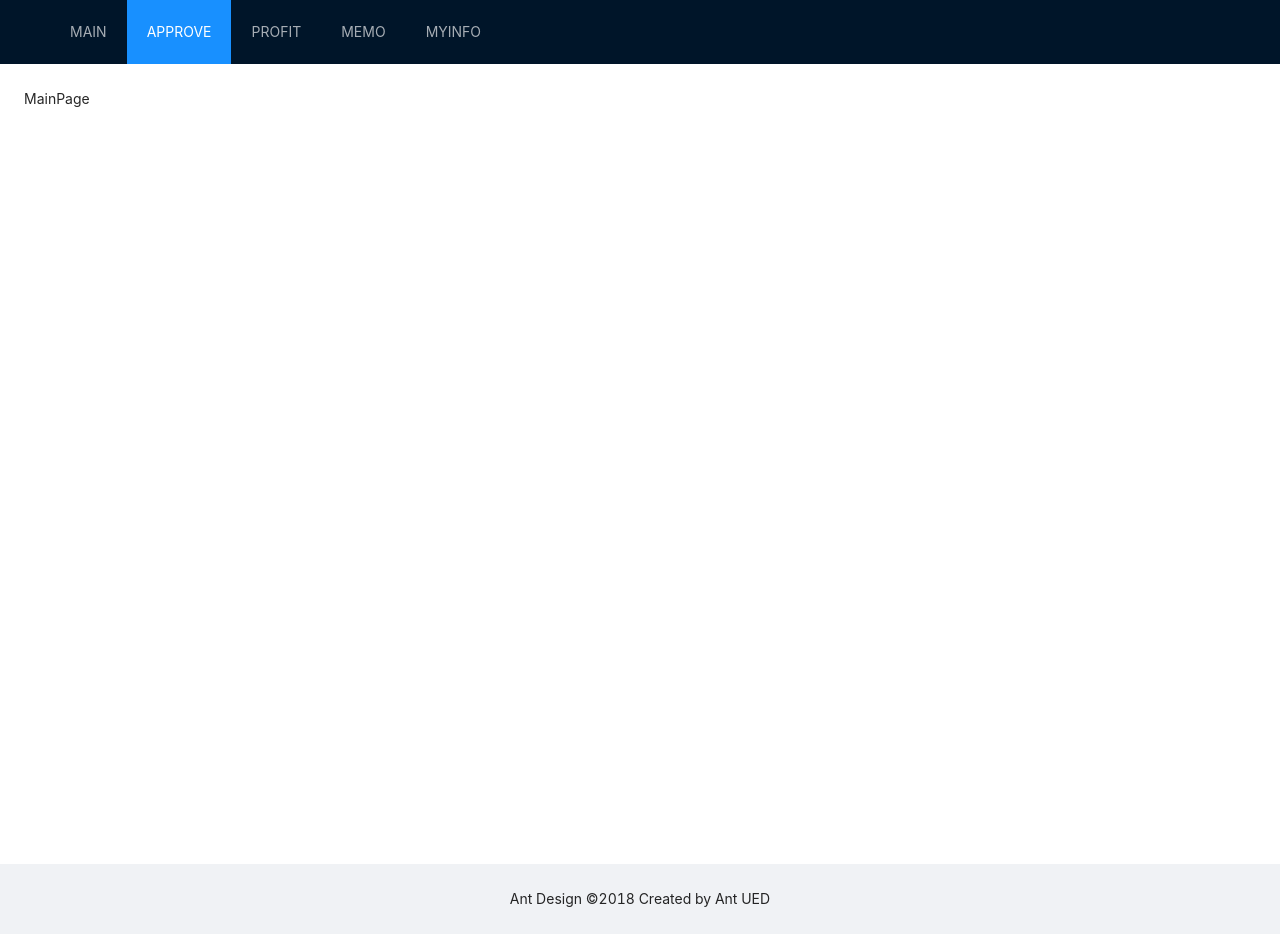
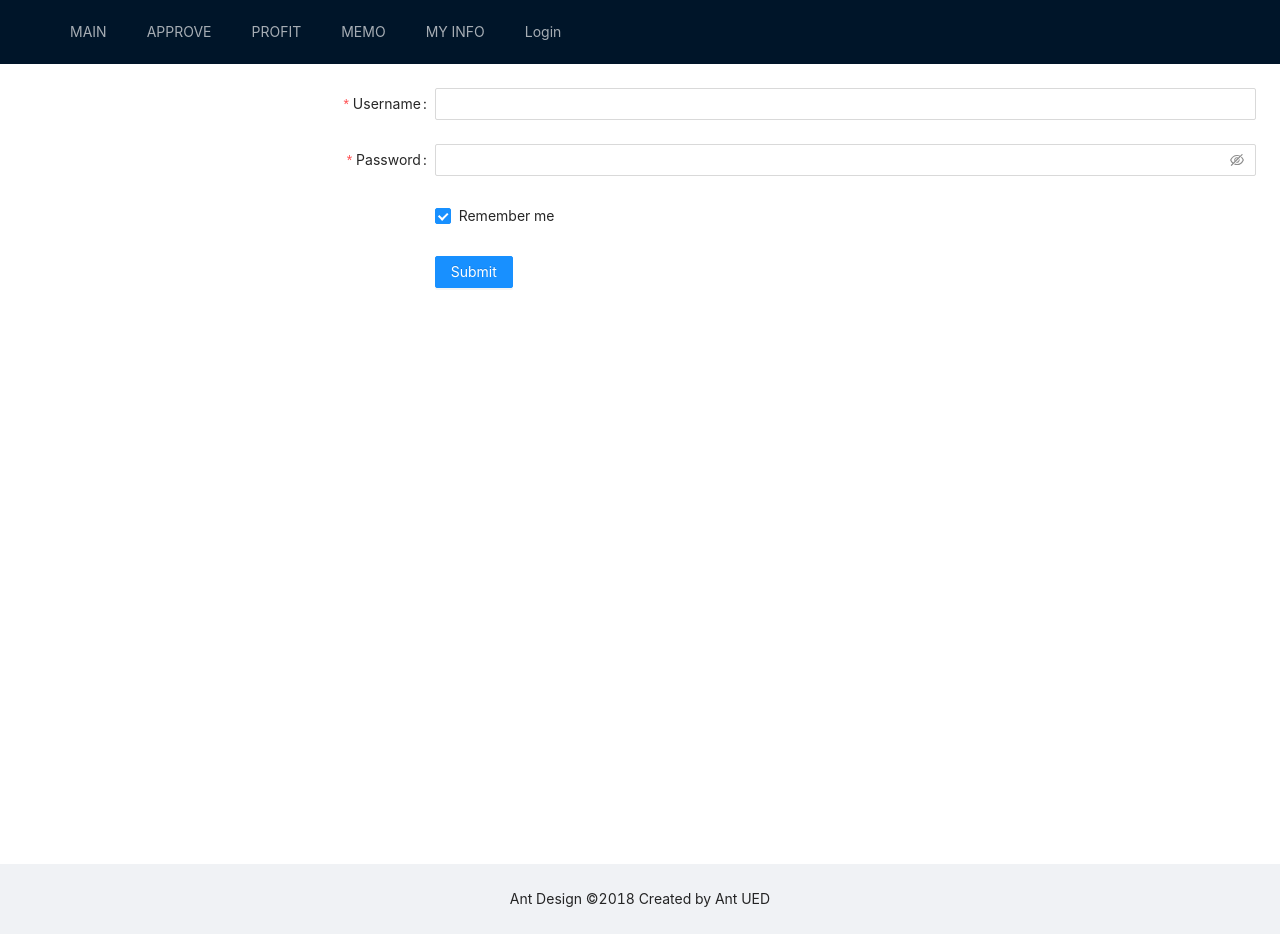
Before and after one commit to ENFT-Token/admin-client-web, a React (Create React App) app: page / in a window 1280 px wide. Built offline with nearby package versions, Linux system fonts and the light colour scheme; the HTML template or start-up script is replaced by a standard one.

Commit message:
get login-form in antd

```diff
--- a/src/App.tsx
+++ b/src/App.tsx
@@ -9,6 +9,7 @@ import ApprovePage from "./page/ApprovePage";
 import MemoPage from "./page/MemoPage";
 import ProfitPage from "./page/ProfitPage";
 import MyPage from "./page/MyPage";
+import LoginPage from "./page/LoginPage";
 
 const { Header, Content, Footer } = Layout;
 
@@ -17,21 +18,28 @@ function App() {
     <div className="App">
 
 {/********** Header-bar **********/}
+
       <BrowserRouter>
+
         <Layout>
+
           <Header>
-            <Menu theme="dark" mode="horizontal" defaultSelectedKeys={["2"]}>
-              <Menu.Item key="1"> <Link to="/"> MAIN </Link> </Menu.Item>
+            <Menu theme="dark" mode="horizontal" defaultSelectedKeys={["0"]}>
+              <Menu.Item key="1"> <Link to="/home"> MAIN </Link> </Menu.Item>
               <Menu.Item key="2"> <Link to="/approve"> APPROVE </Link></Menu.Item>
               <Menu.Item key="3"> <Link to="/profit"> PROFIT </Link> </Menu.Item>
               <Menu.Item key="4"> <Link to="/memo"> MEMO </Link></Menu.Item>
-              <Menu.Item key="5"> <Link to="/my"> MYINFO </Link></Menu.Item>
+              <Menu.Item key="5"> <Link to="/my"> MY INFO </Link></Menu.Item>
+              <Menu.Item key="6"> <Link to="/"> Login </Link></Menu.Item>
             </Menu>
           </Header>
           <Contents className="site-layout">
             <div className="site-layout-background">
+
+
               <Routes>
-                <Route path="/" element={<MainPage />}></Route>
+                <Route path="/" element={<LoginPage/>}></Route>
+                <Route path="/home" element={<MainPage />}></Route>
                 <Route path="/approve" element={<ApprovePage />}></Route>
                 <Route path="/profit" element={<ProfitPage />}></Route>
                 <Route path="/memo" element={<MemoPage />}></Route>
--- a/src/page/LoginPage/index.tsx
+++ b/src/page/LoginPage/index.tsx
@@ -1,7 +1,57 @@
-import React from 'react'
+import React from "react";
+import "antd/dist/antd.css";
+import { Form, Input, Button, Checkbox } from "antd";
+import styled from "styled-components";
+const onFinish = (values: any) => {
+  console.log("Success:", values);
+};
 
+const onFinishFailed = (errorInfo: any) => {
+  console.log("Failed:", errorInfo);
+};
 export default function LoginPage() {
+
   return (
-    <div>LoginPage</div>
-  )
+    <div>
+      <Form
+        name="basic"
+        labelCol={{ span: 8 }}
+        wrapperCol={{ span: 16 }}
+        initialValues={{ remember: true }}
+        onFinish={onFinish}
+        onFinishFailed={onFinishFailed}
+        autoComplete="off"
+      >
+        <Form.Item
+          label="Username"
+          name="username"
+          rules={[{ required: true, message: "Please input your username!" }]}
+        >
+          <Input />
+        </Form.Item>
+
+        <Form.Item
+          label="Password"
+          name="password"
+          rules={[{ required: true, message: "Please input your password!" }]}
+        >
+          <Input.Password />
+        </Form.Item>
+
+        <Form.Item
+          name="remember"
+          valuePropName="checked"
+          wrapperCol={{ offset: 8, span: 16 }}
+        >
+          <Checkbox>Remember me</Checkbox>
+        </Form.Item>
+
+        <Form.Item wrapperCol={{ offset: 8, span: 16 }}>
+          <Button type="primary" htmlType="submit">
+            Submit
+          </Button>
+        </Form.Item>
+      </Form>
+    </div>
+  );
 }
```
